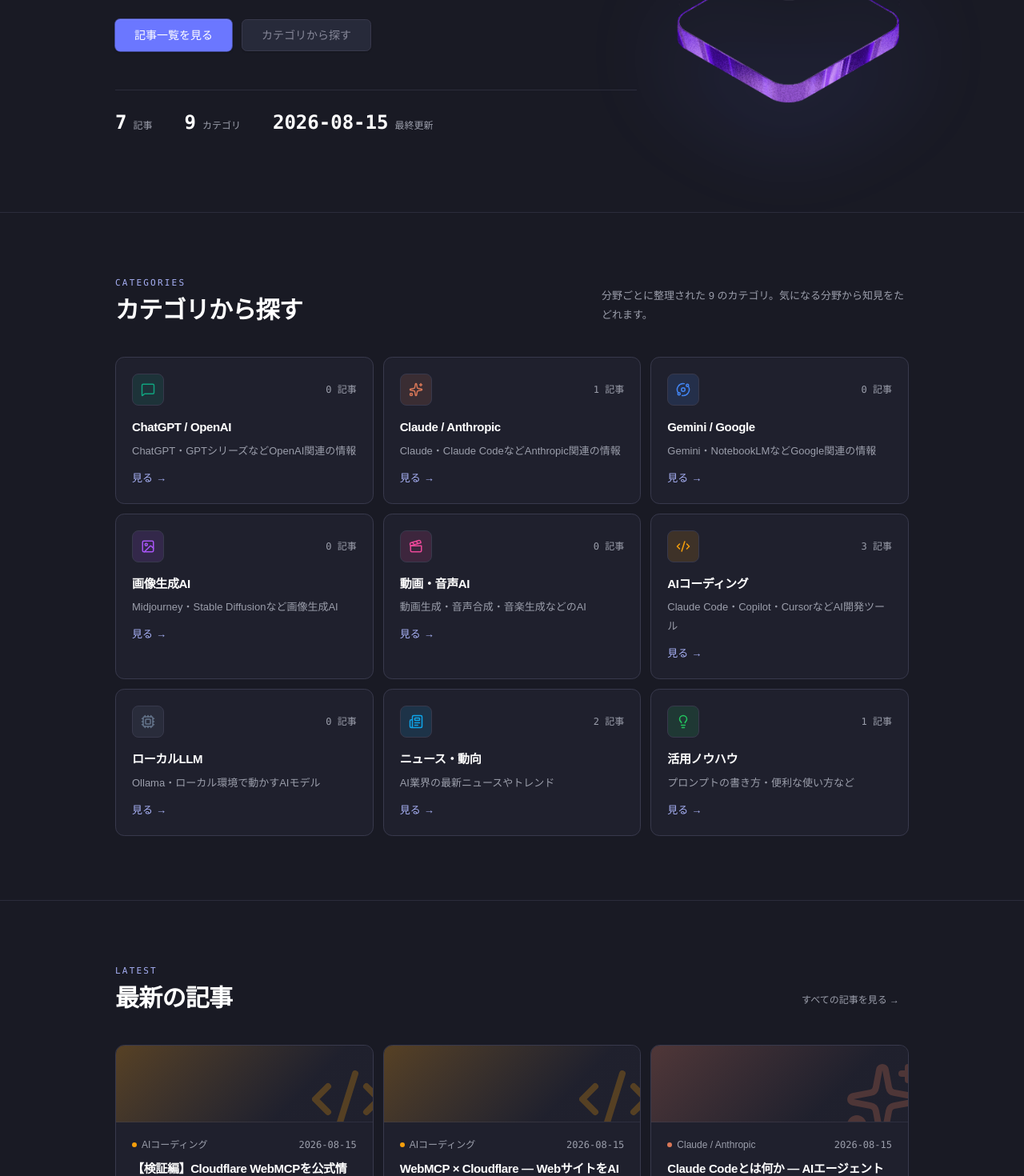
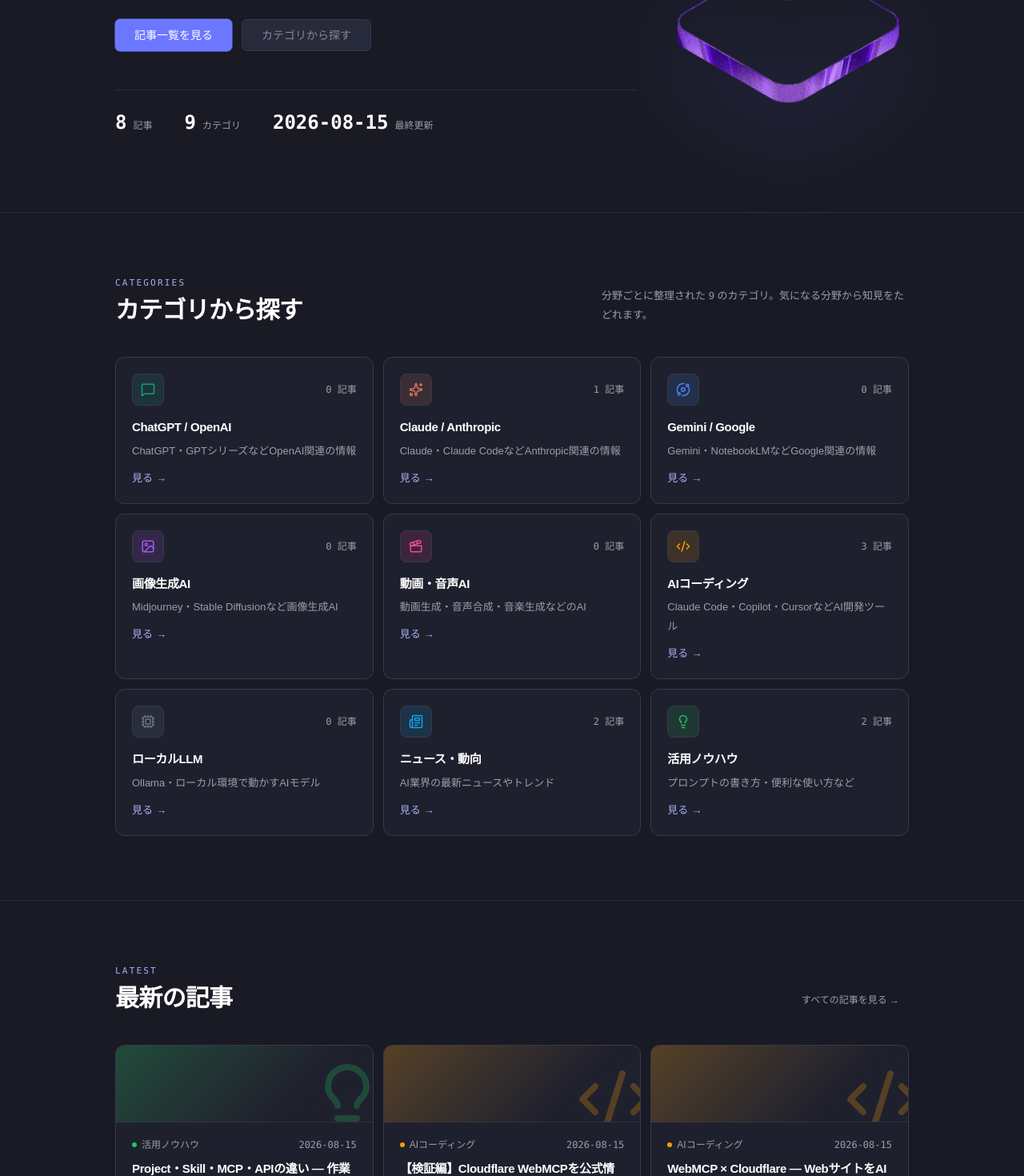
Before and after one commit to ll726/ai-research-note, a React (Vite) app: page / in a window 1280 px wide. Shown: the part 380-1850 px from the top of the page at 80% size. Built offline with nearby package versions, Linux system fonts and the light colour scheme.

Commit message:
記事追加: Project・Skill・MCP・APIの違い
Co-Authored-By: Claude Fable 5 <noreply@anthropic.com>

```diff
--- a/src/data/articles.ts
+++ b/src/data/articles.ts
@@ -51,6 +51,53 @@ export const CATEGORIES: Category[] = [
 //   `,
 // },
 export const ARTICLES: Article[] = [
+  {
+    id: "20260815-04",
+    title: "Project・Skill・MCP・APIの違い ― 作業部屋・手順書・道具・接続口",
+    category: "howto",
+    date: "2026-08-15",
+    summary:
+      "混同しやすい4つの仕組みを「たとえ」で整理。Projectは情報を置く場所、Skillはやり方を教えるもの、MCPは実際に外部を操作するもの。SkillとMCPは競合せず、組み合わせると強い。",
+    content: `
+      <p>ClaudeなどのAIを業務で使い始めると、<strong>Project・Skill・MCP・API</strong>という似たような言葉が次々に出てきます。それぞれの役割を「たとえ」で整理します。</p>
+
+      <h2>4つの仕組みの違い</h2>
+      <table>
+        <tr><th>仕組み</th><th>何をするもの?</th><th>たとえると</th></tr>
+        <tr><td><strong>Project</strong></td><td>資料・会話・前提をまとめる</td><td>作業部屋</td></tr>
+        <tr><td><strong>Skill</strong></td><td>AIに「どうやって仕事するか」を教える</td><td>手順書・マニュアル</td></tr>
+        <tr><td><strong>MCP</strong></td><td>AIに外部の機能やデータを使わせる</td><td>手足・道具</td></tr>
+        <tr><td><strong>API</strong></td><td>ソフト同士が直接やり取りする</td><td>接続口・通信手段</td></tr>
+      </table>
+      <p>一番重要なのは次の3行です。</p>
+      <ul>
+        <li><strong>Project=情報を置く場所</strong></li>
+        <li><strong>Skill=やり方を教える</strong></li>
+        <li><strong>MCP=実際に外部を操作する</strong></li>
+      </ul>
+
+      <h2>事故報告書の作成で例えると</h2>
+      <ul>
+        <li><strong>Project</strong>:事故報告に関する資料や過去の会話をまとめておく</li>
+        <li><strong>Skill</strong>:「事故内容を整理 → 原因分析 → 再発防止 → この書式で出力」という手順をClaudeに覚えさせる</li>
+        <li><strong>MCP</strong>:入居者DBを検索する/過去事故を取得する/事故記録を保存する/Excelを作る</li>
+        <li><strong>API</strong>:自作ソフトからOpenAIやClaudeなどのAIを直接呼び出す</li>
+      </ul>
+
+      <h2>組み合わせると1本の流れになる</h2>
+      <pre><code>Project「必要な情報」
+    ↓
+Skill「どう考えて処理するか」
+    ↓
+Claude「判断する」
+    ↓
+MCP「実際に操作する」
+    ↓
+自作ソフト・DB・Webサイト</code></pre>
+      <p>つまり<strong>SkillとMCPは競合するものではなく、一緒に使うと強い</strong>組み合わせです。「考え方・手順」はSkillに、「実際の操作・データ取得」はMCPに任せる、と覚えておくと設計に迷いません。</p>
+      <p>関連記事:<a href="#/article/20260815-02">WebMCP × Cloudflare</a>(MCPをインターネット上に公開する話)、<a href="#/article/20260815-01">Claude Codeとは何か</a>(Skill・MCPを使う開発ツール)</p>
+    `,
+  },
   {
     id: "20260815-03",
     title: "【検証編】Cloudflare WebMCPを公式情報で確かめた ― 何が本当で何が未確定か",
```
